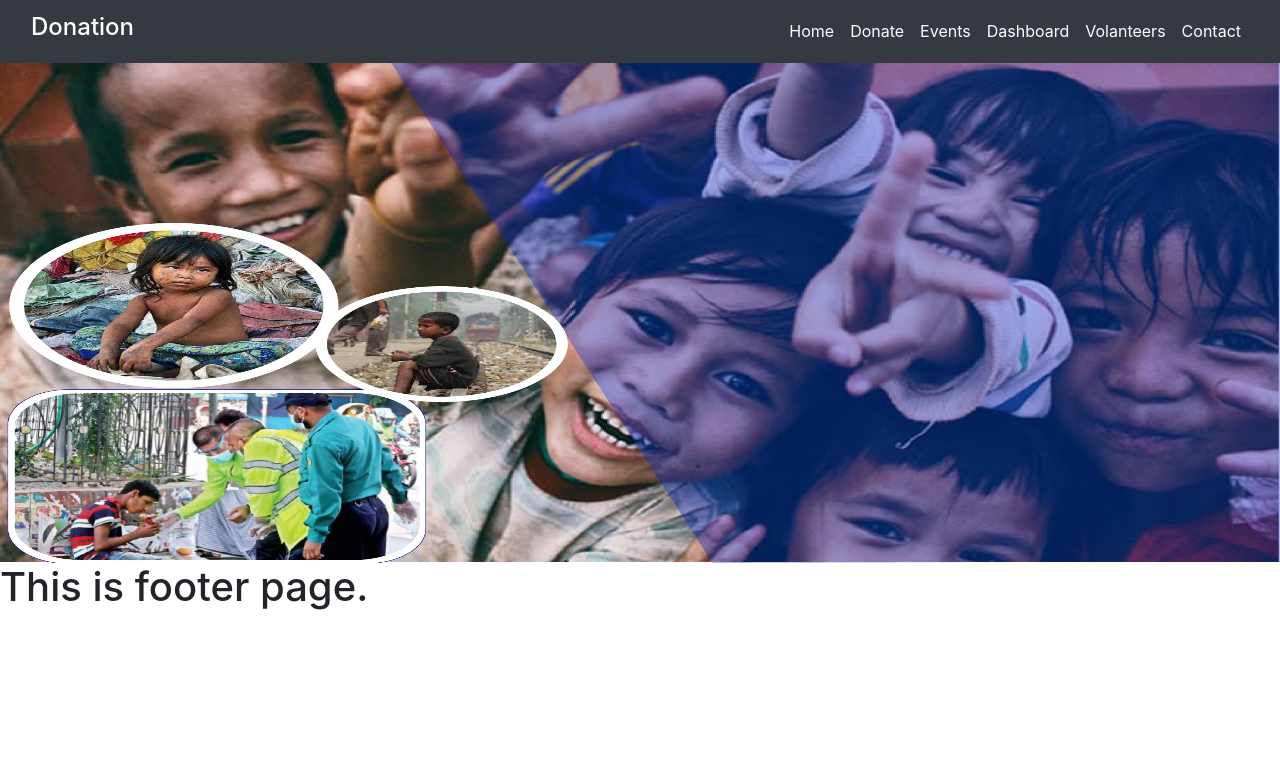
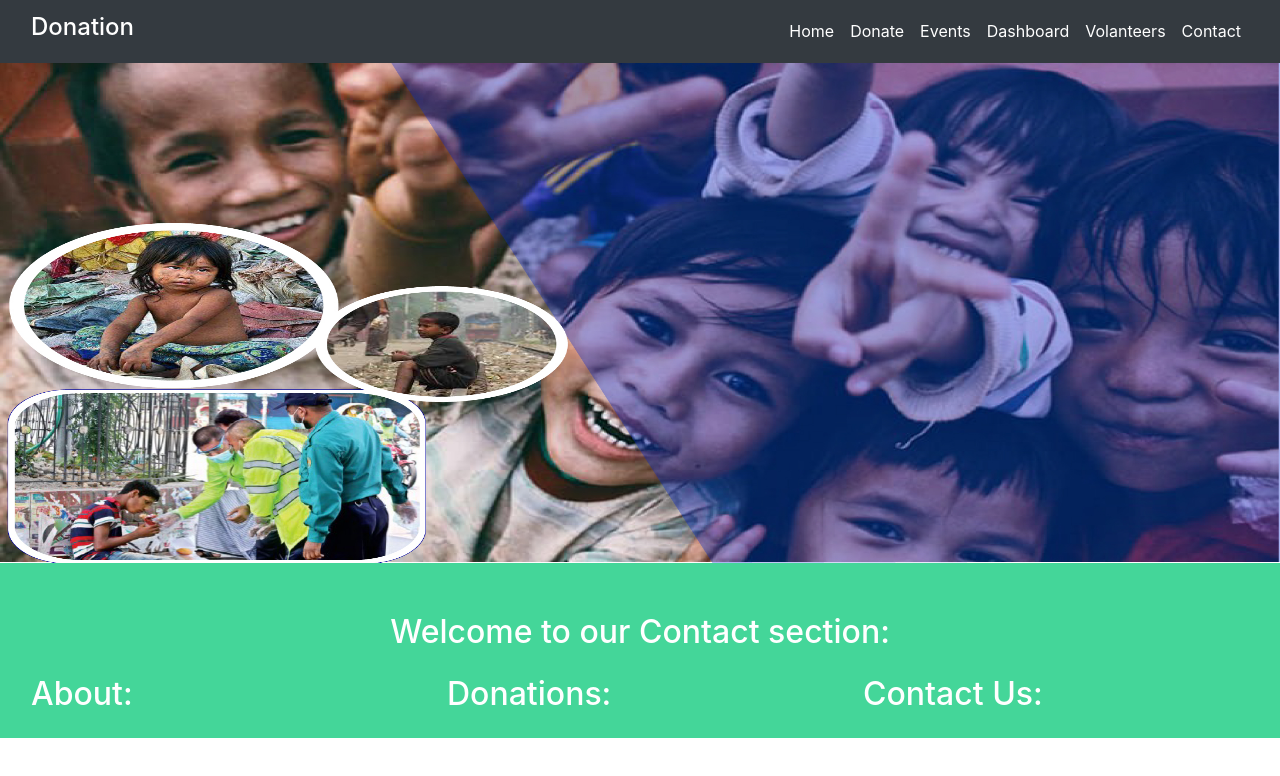
Before and after one commit to muhammadTawhid/job-hunter, a React (Create React App) app: page / in a window 1280 px wide. Shown: the top 776 px of the page. Built offline with nearby package versions, Linux system fonts and the light colour scheme.

Commit message:
testing purpose

```diff
--- a/src/components/Footer/Footer.js
+++ b/src/components/Footer/Footer.js
@@ -2,9 +2,23 @@ import React from 'react';
 
 const Footer = () => {
     return (
-        <div>
-            <h1>This is footer page.</h1>
-        </div>
+
+            <div style={{backgroundColor:'#44d699',color:'white'}}>
+                <h2  style={{paddingTop:'50px', textAlign:'center'}}>Welcome to our Contact section:</h2>
+                <div style={{marginLeft:'0',marginRight:'0'}} className="row p-3">
+                <div className="col-md-4">
+                    <h2>About:</h2>
+                </div>
+                <div className="col-md-4">
+                    <h2>Donations: </h2>
+                </div>
+                <div className="col-md-4">
+                    <h2>Contact Us:</h2>
+                </div>
+
+            </div>
+            </div>
+
     );
 };
 
```
